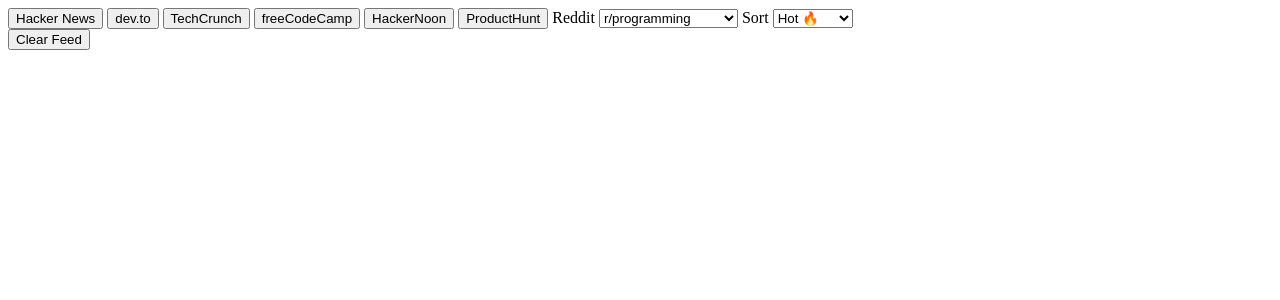
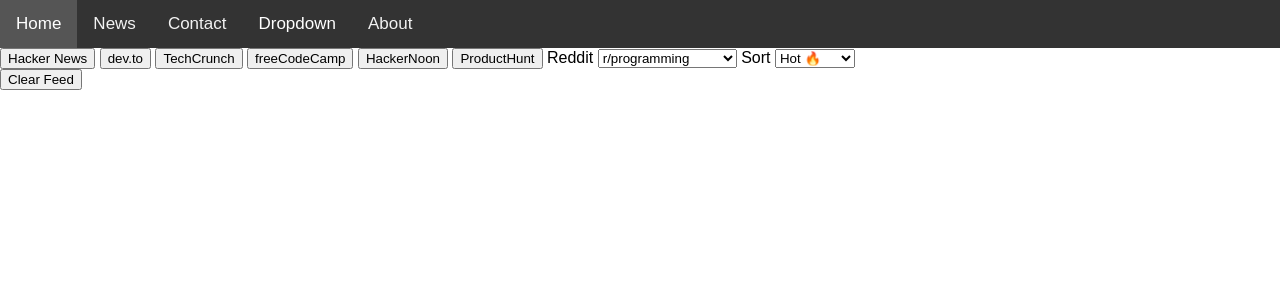
Before and after one commit to Bhupesh-V/defe, a Flask app: page / in a window 1280 px wide. Shown: the top 300 px of the page. Run offline with Flask 2, Linux system fonts and the light colour scheme.

Commit message:
config for PWA, little styling

```diff
--- /dev/null
+++ b/static/style.css
@@ -0,0 +1,104 @@
+body {margin:0;font-family:Arial}
+
+.topnav {
+  overflow: hidden;
+  background-color: #333;
+}
+
+.topnav a {
+  float: left;
+  display: block;
+  color: #f2f2f2;
+  text-align: center;
+  padding: 14px 16px;
+  text-decoration: none;
+  font-size: 17px;
+}
+
+.active {
+  background-color: #4CAF50;
+  color: white;
+}
+
+.topnav .icon {
+  display: none;
+}
+
+.dropdown {
+  float: left;
+  overflow: hidden;
+}
+
+.dropdown .dropbtn {
+  font-size: 17px;
+  border: none;
+  outline: none;
+  color: white;
+  padding: 14px 16px;
+  background-color: inherit;
+  font-family: inherit;
+  margin: 0;
+}
+
+.dropdown-content {
+  display: none;
+  position: absolute;
+  background-color: #f9f9f9;
+  min-width: 160px;
+  box-shadow: 0px 8px 16px 0px rgba(0,0,0,0.2);
+  z-index: 1;
+}
+
+.dropdown-content a {
+  float: none;
+  color: black;
+  padding: 12px 16px;
+  text-decoration: none;
+  display: block;
+  text-align: left;
+}
+
+.topnav a:hover, .dropdown:hover .dropbtn {
+  background-color: #555;
+  color: white;
+}
+
+.dropdown-content a:hover {
+  background-color: #ddd;
+  color: black;
+}
+
+.dropdown:hover .dropdown-content {
+  display: block;
+}
+
+@media screen and (max-width: 600px) {
+  .topnav a:not(:first-child), .dropdown .dropbtn {
+    display: none;
+  }
+  .topnav a.icon {
+    float: right;
+    display: block;
+  }
+}
+
+@media screen and (max-width: 600px) {
+  .topnav.responsive {position: relative;}
+  .topnav.responsive .icon {
+    position: absolute;
+    right: 0;
+    top: 0;
+  }
+  .topnav.responsive a {
+    float: none;
+    display: block;
+    text-align: left;
+  }
+  .topnav.responsive .dropdown {float: none;}
+  .topnav.responsive .dropdown-content {position: relative;}
+  .topnav.responsive .dropdown .dropbtn {
+    display: block;
+    width: 100%;
+    text-align: left;
+  }
+}
--- /dev/null
+++ b/static/sw.js
@@ -0,0 +1,4 @@
+/** An empty service worker! */
+self.addEventListener('fetch', function(event) {
+  /** An empty fetch handler! */
+});
--- a/templates/base.html
+++ b/templates/base.html
@@ -25,15 +25,57 @@
     <!--     <meta property="og:image" content=""/> -->
     <meta property="og:image:width" content="640" />
     <meta property="og:image:height" content="360" />
+    <link rel="manifest" href="manifest.json">
+    <link rel="stylesheet" type="text/css" href="static/style.css">
     <!--     <meta name="twitter:image" content="">
     <link rel="shortcut icon" type="image/png" href="images/logo.png"/> -->
     <title>devfeed</title>
   </head>
   <body>
+    <div class="topnav" id="myTopnav">
+      <a href="#home" class="active">Home</a>
+      <a href="#news">News</a>
+      <a href="#contact">Contact</a>
+      <div class="dropdown">
+        <button class="dropbtn">Dropdown
+        <i class="fa fa-caret-down"></i>
+        </button>
+        <div class="dropdown-content">
+          <a href="#">Link 1</a>
+          <a href="#">Link 2</a>
+          <a href="#">Link 3</a>
+        </div>
+      </div>
+      <a href="#about">About</a>
+      <a href="javascript:void(0);" style="font-size:15px;" class="icon" onclick="myFunction()">&#9776;</a>
+    </div>
     {% block header %}{% endblock %}
     {% block container %}
 
     {% endblock %}
     <script src="/static/feed.js"></script>
+    <script>
+    window.onload = function() {
+        registerSW();
+    };
+    async function registerSW() {
+        if ('serviceWorker' in navigator) {
+            try {
+                await navigator.serviceWorker.register('static/sw.js');
+            } catch (e) {
+                //SW registration failed
+            }
+        }
+    }
+
+    function myFunction() {
+        var x = document.getElementById("myTopnav");
+        if (x.className === "topnav") {
+            x.className += " responsive";
+        } else {
+            x.className = "topnav";
+        }
+    }
+    </script>
   </body>
 </html>
```
Also changed, not shown: static/manifest.json (added). Lines whose indentation alone changed are shown as unchanged.
